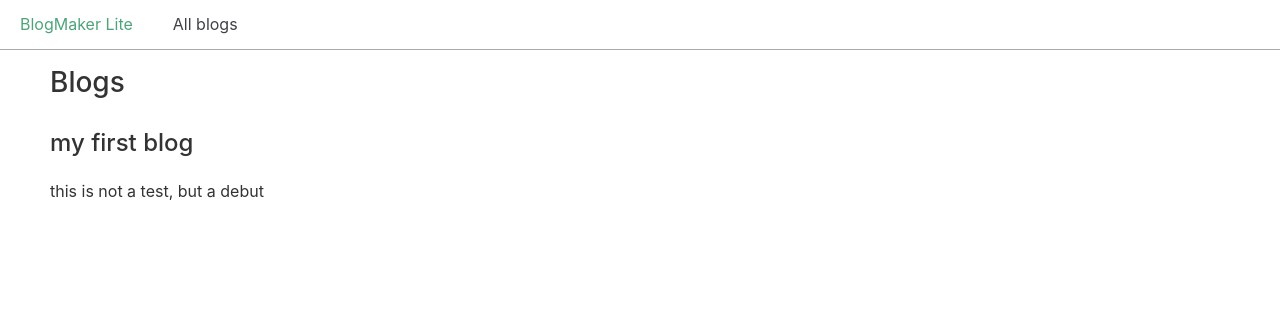
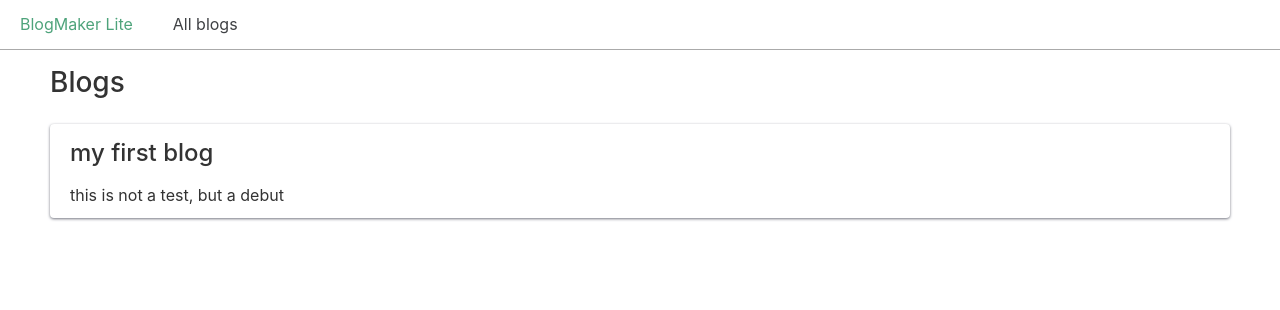
Before and after one commit to cinnak/bml_project, a Django app: page /blogs/ in a window 1280 px wide. Shown: the top 310 px of the page. Run offline with Django 4.2, Linux system fonts and the light colour scheme; data comes from the database, SQL or seed files in the repository.

Commit message:
add card style

```diff
--- a/css/custom.css
+++ b/css/custom.css
@@ -22,3 +22,8 @@
 .title {
     font-size: 2.5rem;
 }
+
+
+.card {
+    margin-bottom: 15px;
+}
--- a/settings.py
+++ b/settings.py
@@ -49,3 +49,4 @@
 STATICFILES_DIRS = [
     "css",
 ]
+STATIC_ROOT = "staticfiles/"
--- a/templates/blogs.html
+++ b/templates/blogs.html
@@ -5,8 +5,12 @@
   <h2>Blogs</h2>
 
   {% for blog in blogs %}
-    <h3>{{ blog.title }}</h3>
-    <p>{{ blog.description }}</p>
+
+    <div class="card">
+      <header><h3>{{ blog.title }}</h3></header>
+      <p>{{ blog.description }}</p>
+    </div>
+
   {% empty %}
     <h3>No blogs have been added yet.</h3>
   {% endfor %}
```
Also changed, not shown: 1 other file.
